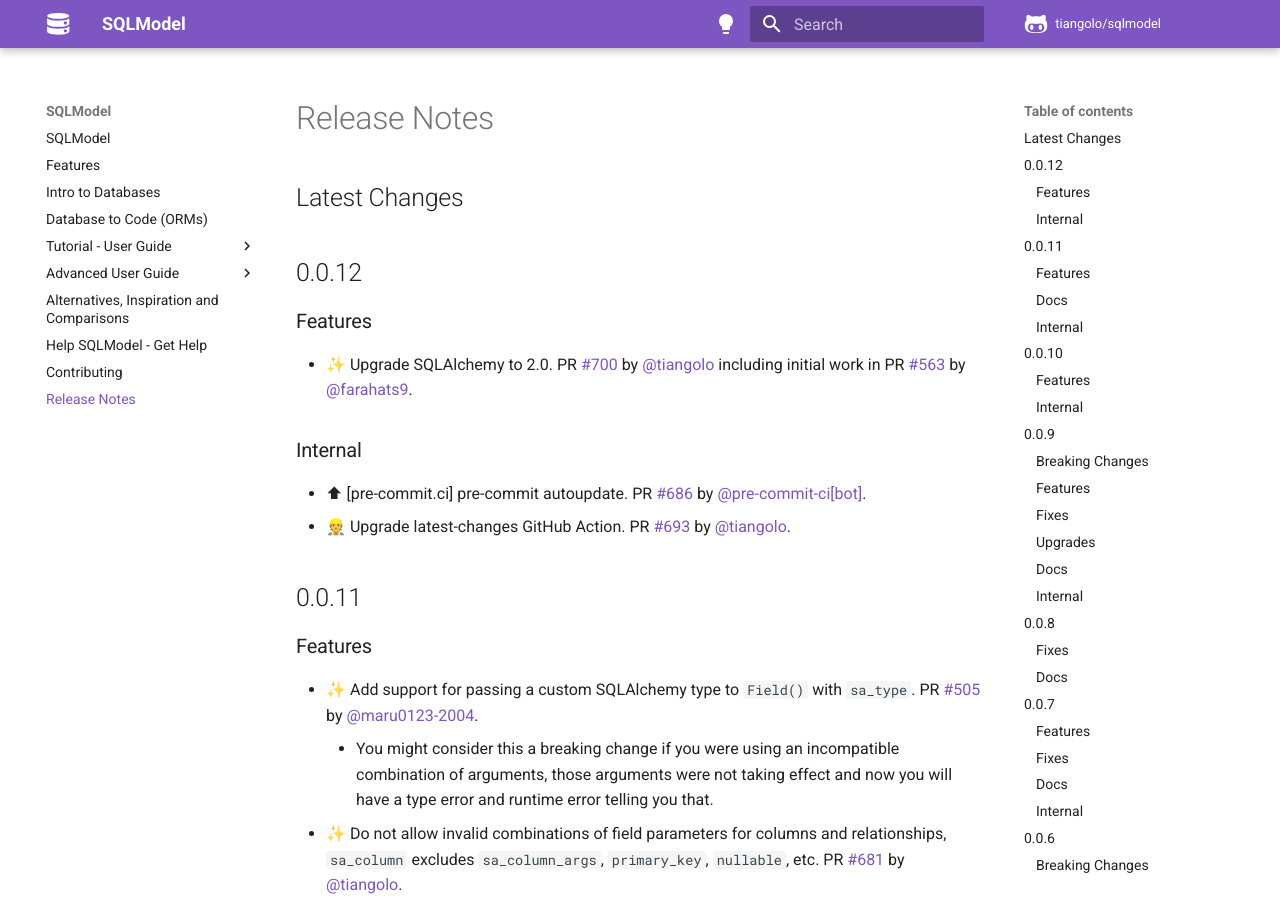
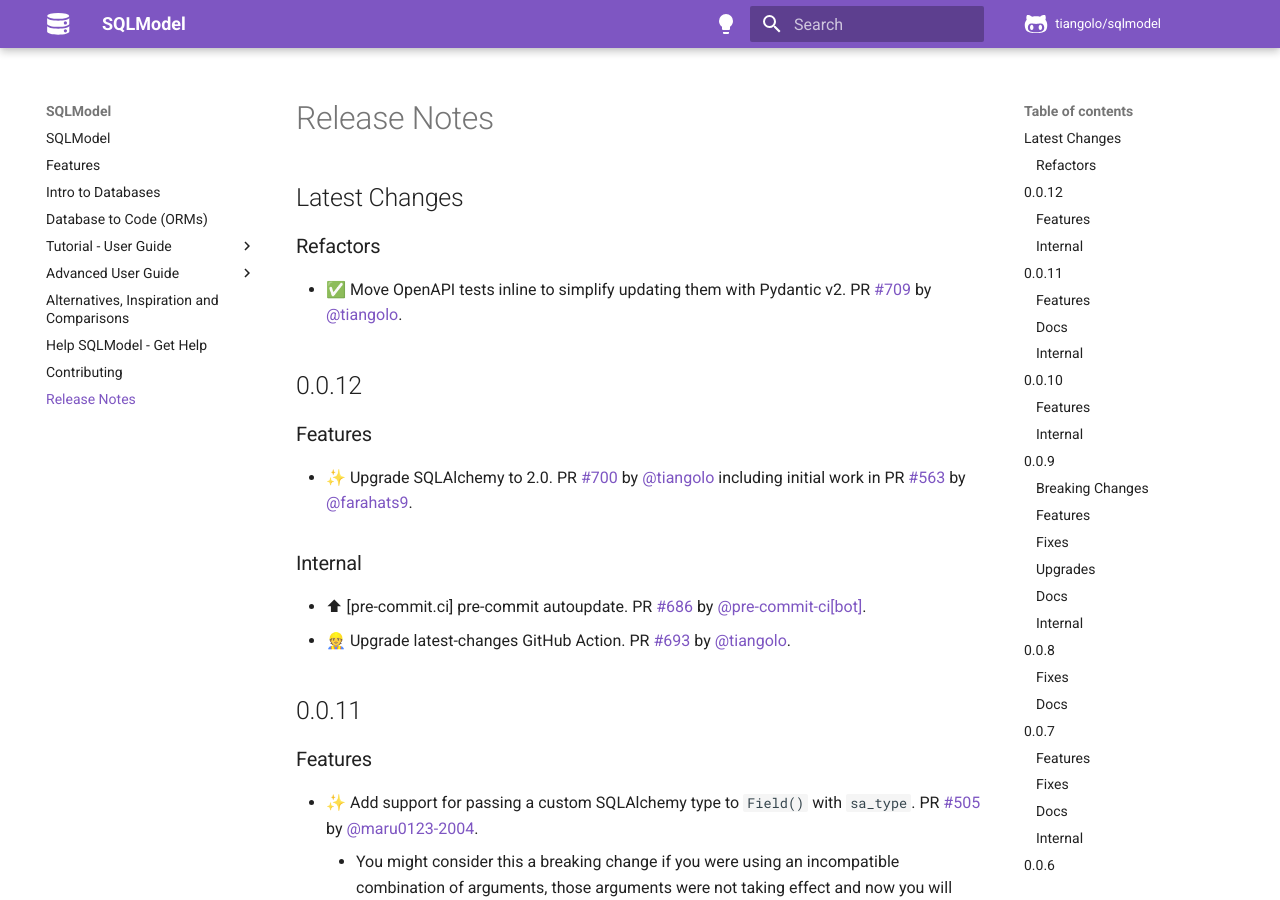
Before and after one commit to sztrakabalint/fastapi-sqlmodel, an MkDocs documentation site: the page built from docs/release-notes.md, in a window 1280 px wide and 900 px high. Built offline with MkDocs 1.6.1 and Material for MkDocs 9.7.7, drawn with Linux system fonts in a browser that asks for light colours; comment, search, counter and statistics services are not loaded.

Commit message:
📝 Update release notes

```diff
--- a/docs/release-notes.md
+++ b/docs/release-notes.md
@@ -1,6 +1,10 @@
 # Release Notes
 
 ## Latest Changes
+
+### Refactors
+
+* ✅ Move OpenAPI tests inline to simplify updating them with Pydantic v2. PR [#709](https://github.com/tiangolo/sqlmodel/pull/709) by [@tiangolo](https://github.com/tiangolo).
 
 ## 0.0.12
 
```
